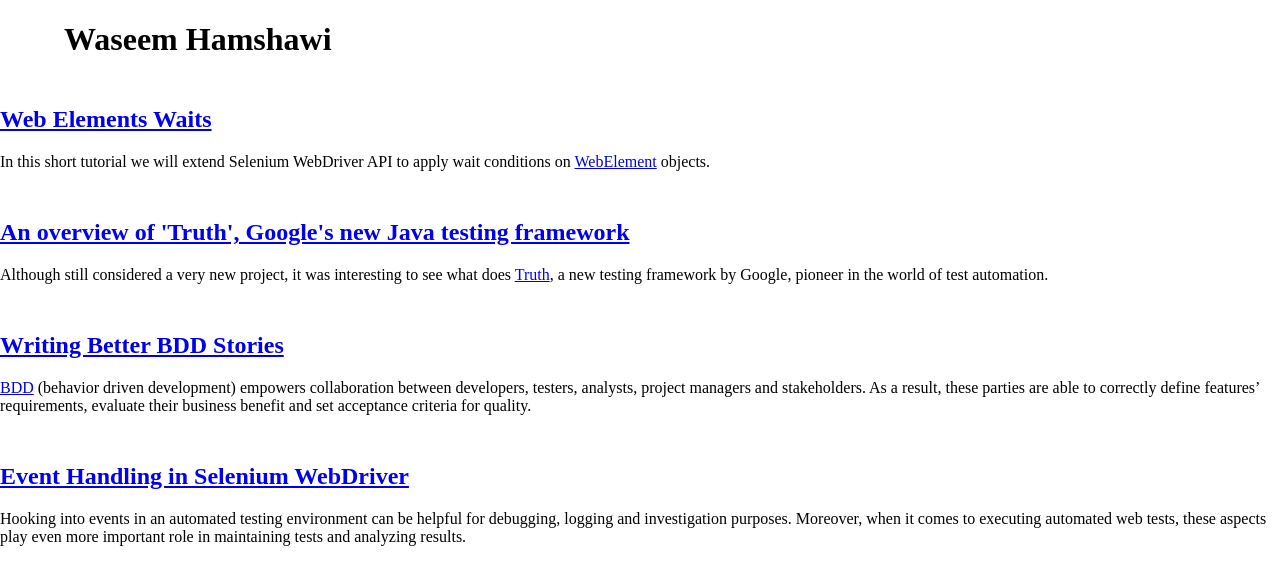
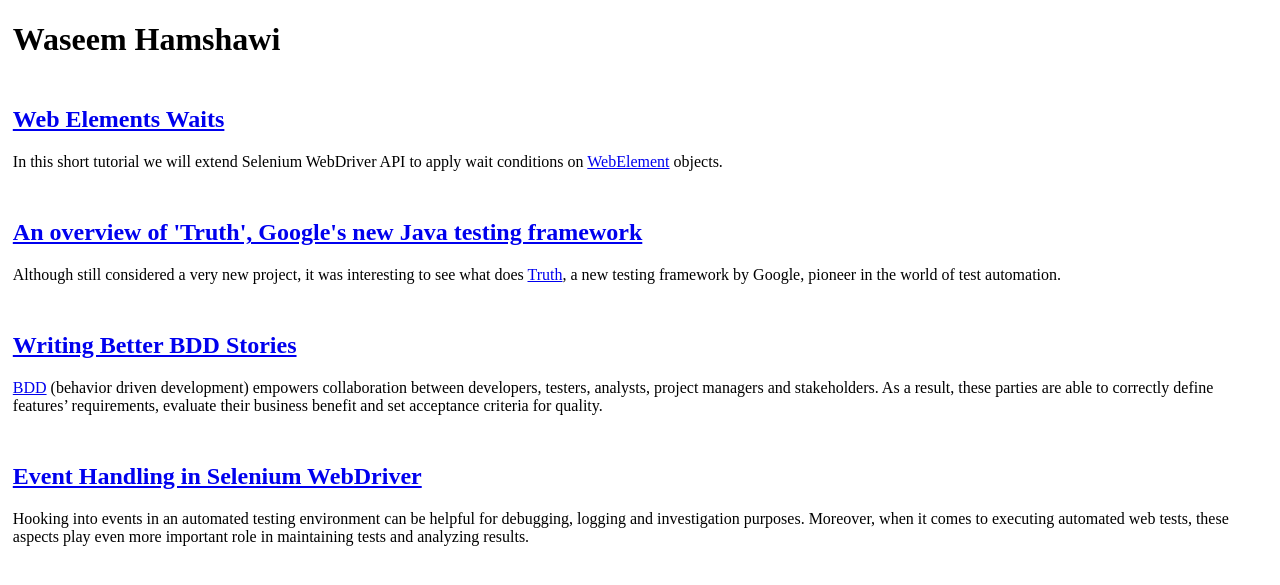
Before and after one commit to waseemh/waseemh.github.io, a Jekyll site: the page built from index.html, in a window 1280 px wide. Shown: the top 585 px of the page. Built offline with Jekyll 4.4.1, drawn with Linux system fonts in a browser that asks for light colours.

Commit message:
Update default.html

```diff
--- a/_layouts/default.html
+++ b/_layouts/default.html
@@ -5,12 +5,11 @@
     <meta http-equiv="Content-Type" content="text/html; charset=UTF-8" />
     <meta http-equiv="Content-Style-Type" content="text/css" />
     <style type="text/css">
-      h1 {margin-left:auto; margin-right:auto; width:90%;}
       h2 {margin-top:2em;}
       h3 {margin-top:1em;margin-left:1em;}
       ul {margin-left:1em;}
       .i2 {margin-left:2em;}
-      body {margin-left:auto; margin-right:auto; width:100%; background-color:#ffffff;}
+      body {margin-left:auto; margin-right:auto; width:98%; background-color:#ffffff;}
     </style>
   </head>
   <body>
```
